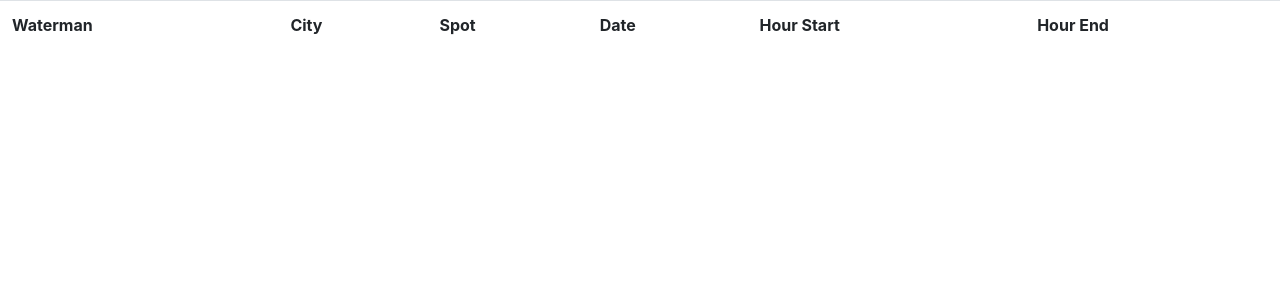
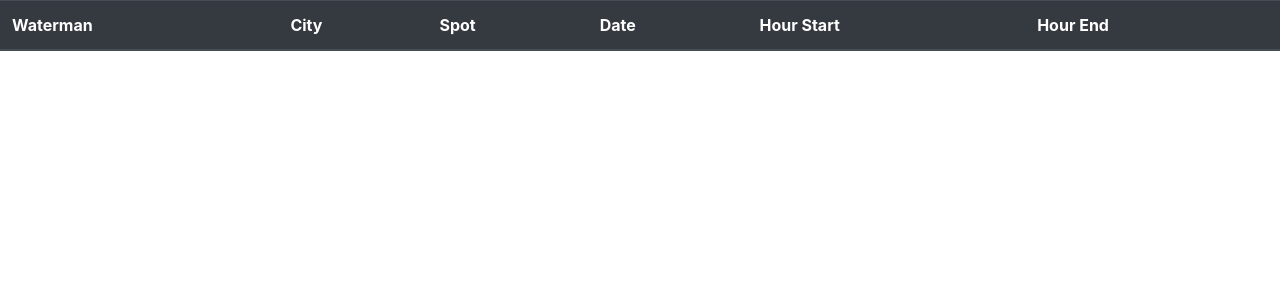
Before and after one commit to VernonRoche/CinqGrosCochons, a Flask app: page / in a window 1280 px wide. Shown: the top 300 px of the page. Run offline with Flask 2, Linux system fonts and the light colour scheme; data that the repository does not hold is empty; some libraries are stand-ins or nearby versions.

Commit message:
Mise en forme afficher_stats.html

```diff
--- a/templates/afficher_stats.html
+++ b/templates/afficher_stats.html
@@ -7,7 +7,7 @@
 
 	<body>
 		<table class="table">
-			<thread class="thead-dark">
+			<thead class="thead-dark">
 				<tr>
 					<th>Waterman</th>
 					<th>City</th>
@@ -26,7 +26,7 @@
 						<td>{{session[6]}}</td>
 					</tr>
 				{%endfor%}
-			</thread>
+			</thead>
 		</table>
 	</body>
 </html>
```
